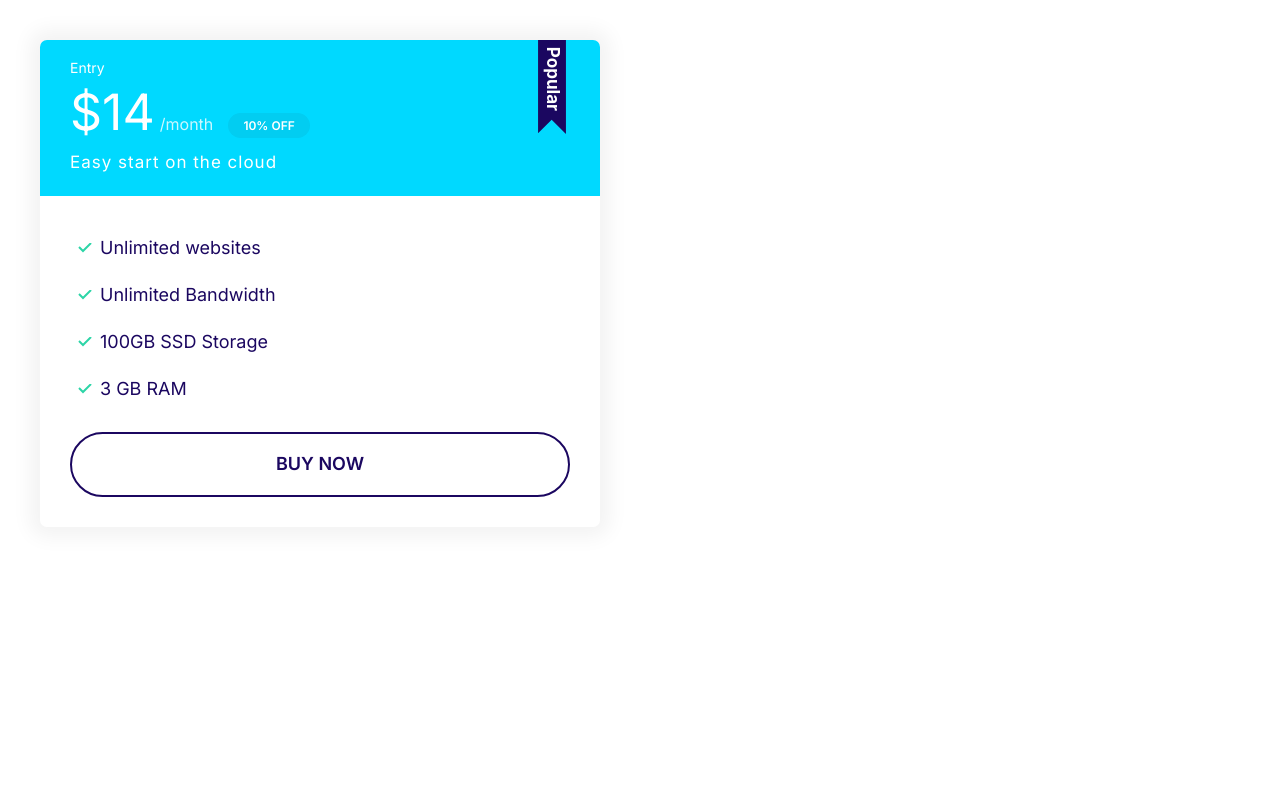
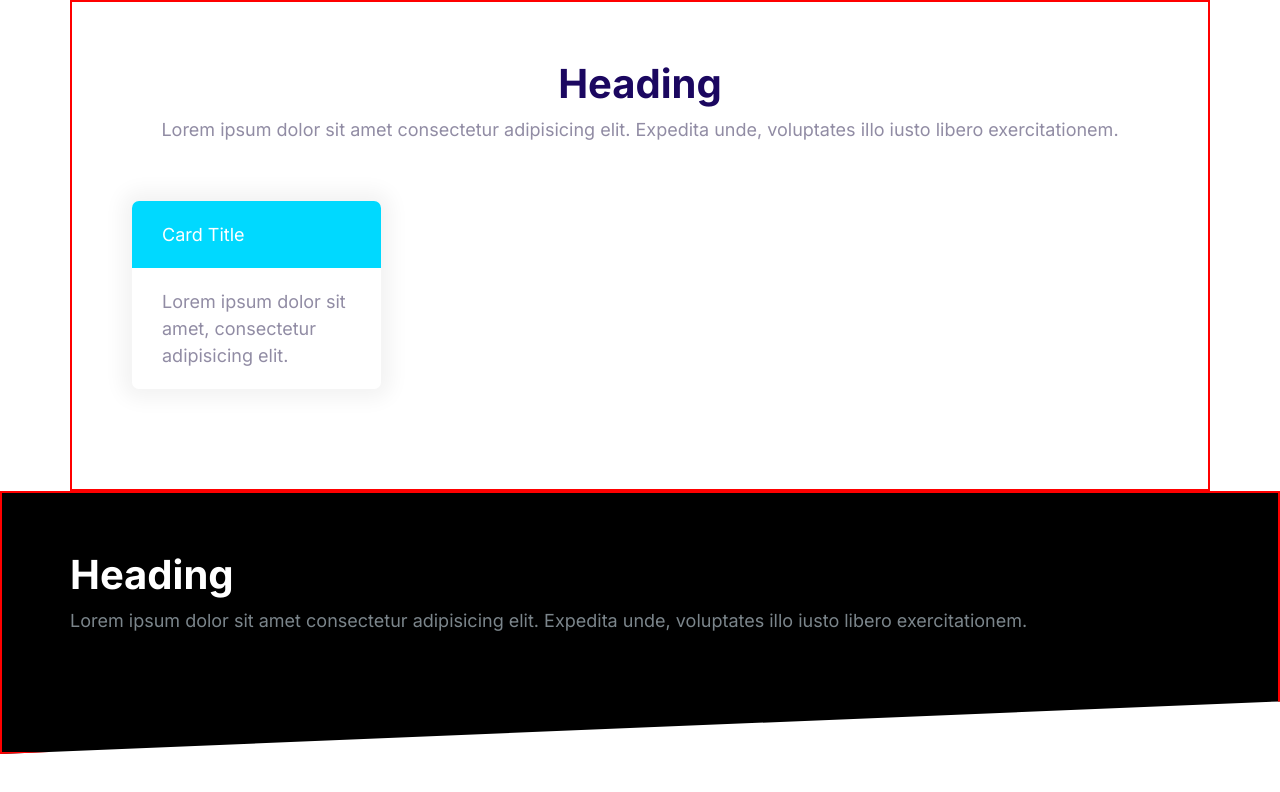
Before and after one commit to Ataara/Moshify, a plain HTML site: page index.html in a window 1280 px wide. Drawn offline with Linux system fonts and the light colour scheme.

Commit message:
correct codes for block and plan

```diff
--- a/index.html
+++ b/index.html
@@ -14,27 +14,33 @@
     <link rel="stylesheet" href="css/style.css" />
   </head>
   <body>
-    <div class="plan plan--popular">
-      <div style="width: 50%; padding: 4rem">
+    <section class="block container">
+      <header class="block__header">
+        <h2 class="block__heading">Heading</h2>
+        <p>
+          Lorem ipsum dolor sit amet consectetur adipisicing elit. Expedita
+          unde, voluptates illo iusto libero exercitationem.
+        </p>
+      </header>
+      <div style="width: 30%; padding: 4rem">
         <div class="card card--secondary">
-          <header class="card__header">
-            <h3 class="plan__name">Entry</h3>
-            <span class="plan__price">$14</span>
-            <span class="plan__billing-cycle">/month</span>
-            <span class="badge badge--secondary badge--small">10% OFF</span>
-            <span class="plan__description">Easy start on the cloud</span>
-          </header>
+          <header class="card__header">Card Title</header>
           <div class="card__body">
-            <ul class="list list__tick">
-              <li class="list__item">Unlimited websites</li>
-              <li class="list__item">Unlimited Bandwidth</li>
-              <li class="list__item">100GB SSD Storage</li>
-              <li class="list__item">3 GB RAM</li>
-            </ul>
-            <button class="btn btn--outline btn--block">Buy Now</button>
+            Lorem ipsum dolor sit amet, consectetur adipisicing elit.
           </div>
         </div>
       </div>
-    </div>
+    </section>
+    <section class="block block--dark block--skewed-left">
+      <div class="container">
+        <h2 class="block__heading">Heading</h2>
+        <p>
+          Lorem ipsum dolor sit amet consectetur adipisicing elit. Expedita unde,
+          voluptates illo iusto libero exercitationem.
+        </p>
+      </div>
+    </section>
+
+    <script src="js/main.js"></script>
   </body>
 </html>
```
Also changed, not shown: components/blocks.html (added, +28 -0 lines), components/notes.css (+61 -0 lines).
